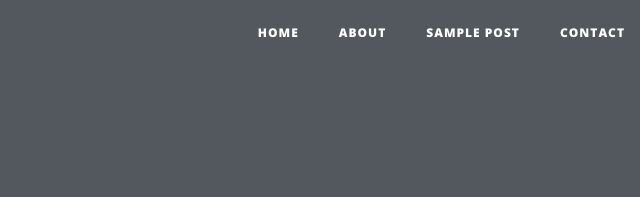
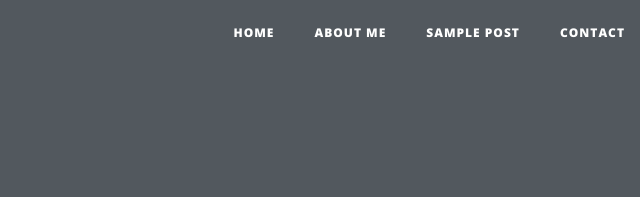
Before and after one commit to iamfredrickokereke/smallProjects, a website: page clean-blog/pages/about.html in a window 1280 px wide. Shown: the top 197 px of the page, 550-1190 px from the left. Drawn offline with nearby package versions, Linux system fonts and the light colour scheme; files that its build step writes are made by us from their sources.

Commit message:
modified nav text to "About me"

```diff
--- a/clean-blog/pages/about.html
+++ b/clean-blog/pages/about.html
@@ -39,7 +39,7 @@
             <a class="nav-link" href="index.html">Home</a>
           </li>
           <li class="nav-item">
-            <a class="nav-link" href="about.html">About</a>
+            <a class="nav-link" href="about.html">About me</a>
           </li>
           <li class="nav-item">
             <a class="nav-link" href="post.html">Sample Post</a>
```
